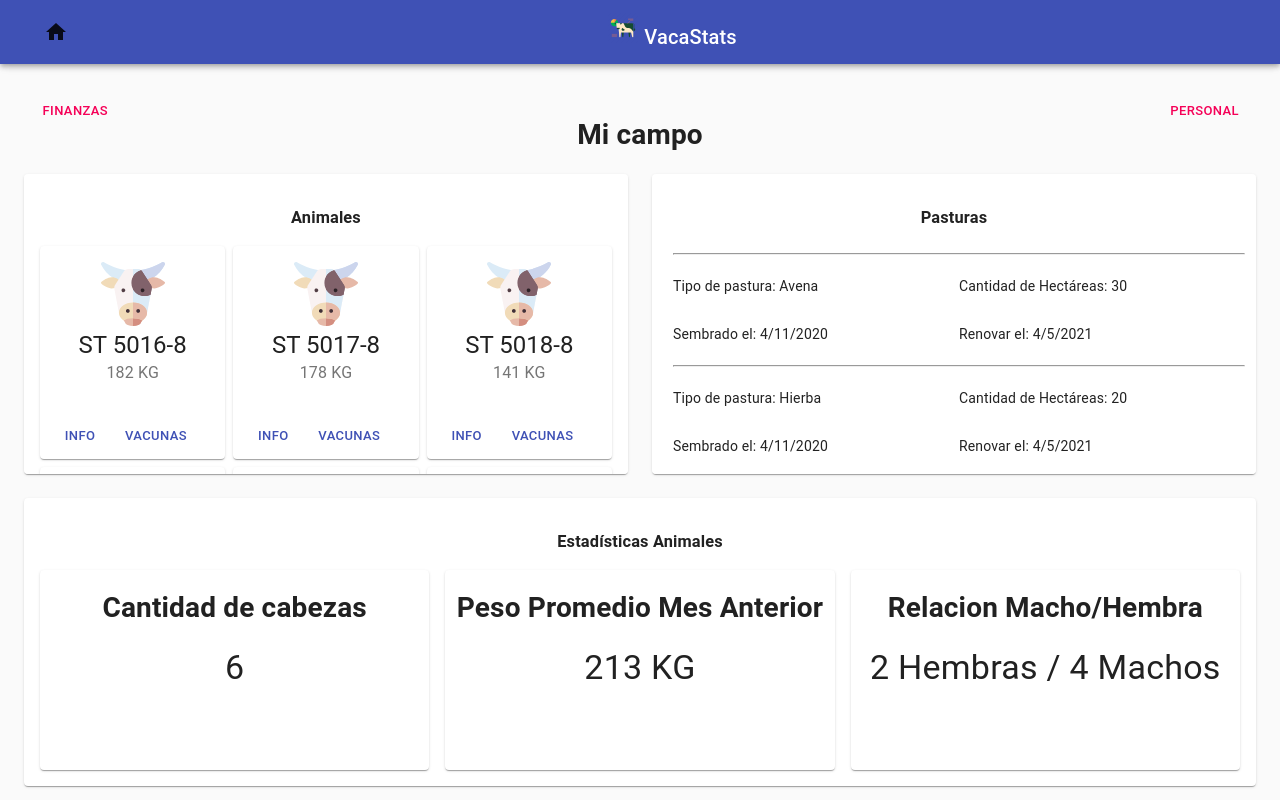
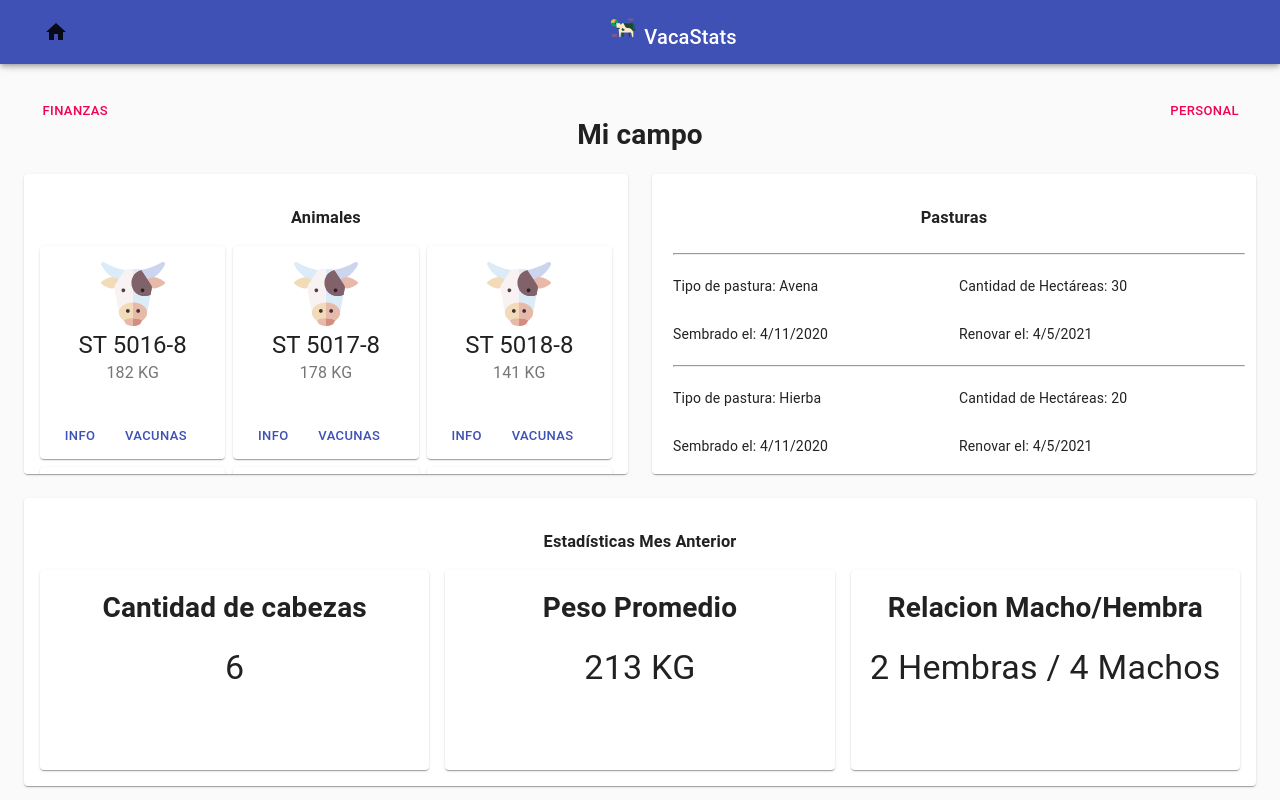
Before and after one commit to FMB555/SEMI-1, a React (Create React App) app: page /lote in a window 1280 px wide. Built offline with nearby package versions, Linux system fonts and the light colour scheme; the HTML template or start-up script is replaced by a standard one.

Commit message:
HARD FINAL

```diff
--- a/src/Pages/Lote.js
+++ b/src/Pages/Lote.js
@@ -91,7 +91,7 @@ export default function Dashboard() {
 
             <Grid item xs={12}>
               <Paper className={classes.paper}>
-                <h3>Estadísticas Animales</h3>
+                <h3>Estadísticas Mes Anterior</h3>
                 <Deposits />
 
               </Paper>
--- a/src/Partes/Deposits.js
+++ b/src/Partes/Deposits.js
@@ -38,7 +38,7 @@ export default function Deposits() {
 
       <Grid item xs={12} sm={4}>
         <Card className={classes.card}>
-          <h1>Peso Promedio Mes Anterior</h1>
+          <h1>Peso Promedio</h1>
           <Typography component="p" variant="h4">
             213 KG
           </Typography>
```
